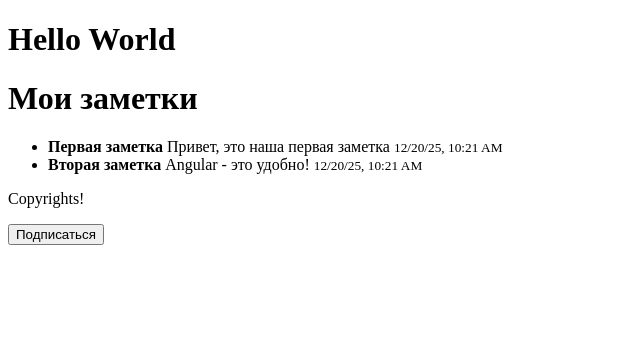
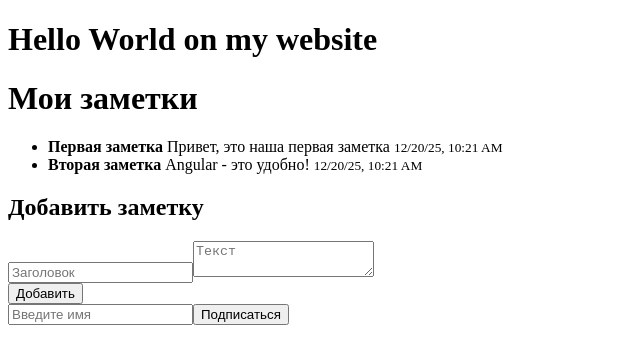
Before and after one commit to 96igor/Angular001, an Angular app: page / in a window 1280 px wide. Shown: the top 364 px of the page, without its empty margins (0-640 px from the left). Built offline with nearby package versions, Linux system fonts and the light colour scheme.

Commit message:
data handling and binding

```diff
--- a/src/app/app.html
+++ b/src/app/app.html
@@ -1,6 +1,6 @@
-<app-header title="Hello World"></app-header>
+<app-header [title]="title"></app-header>
 
-<h1>Мои заметки</h1>
+<h1 (dblclick)="showAlert()">Мои заметки</h1>
 
 <ul>
     <li *ngFor="let note of notes()">
@@ -10,4 +10,11 @@
     </li>
 </ul>
 
+<h2>Добавить заметку</h2>
+
+<input type="text"[(ngModel)]="newNote().title" placeholder="Заголовок">
+<textarea [(ngModel)]="newNote().content" placeholder="Текст"></textarea><br>
+
+<button (click)="addNote()">Добавить</button>
+
 <app-footer (subscribeClicked)="handleSubscribe()"></app-footer>
--- a/src/app/app.ts
+++ b/src/app/app.ts
@@ -4,10 +4,11 @@ import { Note } from './models/note.model';
 import { CommonModule } from '@angular/common';
 import { Header } from './header/header';
 import { Footer } from './footer/footer';
+import { FormsModule } from '@angular/forms';
 
 @Component({
   selector: 'app-root',
-  imports: [CommonModule, Header, Footer],
+  imports: [CommonModule, Header, Footer, FormsModule],
   templateUrl: './app.html',
   styleUrl: './app.css'
 })
@@ -16,6 +17,12 @@ export class App {
     console.log("all is working");
     alert("all is working");
   }
+
+  showAlert() {
+    alert("You clicked");
+  }
+
+  title = "Hello World on my website"
 
   protected readonly notes = signal<Note[]>([
     {
@@ -31,4 +38,28 @@ export class App {
     createdAt: new Date()
     }
   ])
+
+  protected newNote = signal<Partial<Note>>({
+    title: '',
+    content: ''
+  })
+
+  protected addNote() {
+    const noteData = this.newNote();
+    if(!noteData.title || !noteData.content) return;
+
+    const newNote: Note = {
+      id: Date.now(),
+      title: noteData.title,
+      content: noteData.content,
+      createdAt: new Date()
+    };
+
+    this.notes.update(notes => [...notes, newNote]);
+
+    this.newNote.set({
+      title: '',
+      content: ''
+    });
+  }
 }
--- a/src/app/footer/footer.css
+++ b/src/app/footer/footer.css
@@ -0,0 +1,5 @@
+.footer {
+    background: #111111;
+    color: #fff;
+    padding: 0;
+}
--- a/src/app/footer/footer.html
+++ b/src/app/footer/footer.html
@@ -1,4 +1,5 @@
-<footer>
-    <p>Copyrights!</p>
+<footer [ngClass]="{footer: username != ''}">
+    <p *ngIf="username != ''" [ngStyle]="{'color': username != '' ? 'red' : 'black'}">Copyrights! Hello, {{ username }}</p>
+    <input type="text"[(ngModel)]="username" placeholder="Введите имя">
     <button (click)="onSubscribe()">Подписаться</button>
 </footer>
--- a/src/app/footer/footer.ts
+++ b/src/app/footer/footer.ts
@@ -1,8 +1,10 @@
 import { Component, Output, EventEmitter } from '@angular/core';
+import { FormsModule } from '@angular/forms';
+import { CommonModule } from '@angular/common';
 
 @Component({
   selector: 'app-footer',
-  imports: [],
+  imports: [FormsModule, CommonModule],
   templateUrl: './footer.html',
   styleUrl: './footer.css',
 })
@@ -12,4 +14,6 @@ export class Footer {
   onSubscribe() {
     this.subscribeClicked.emit();
   }
+
+  username = ''
 }
```
